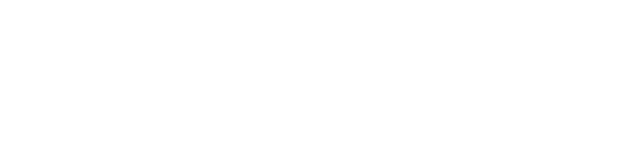
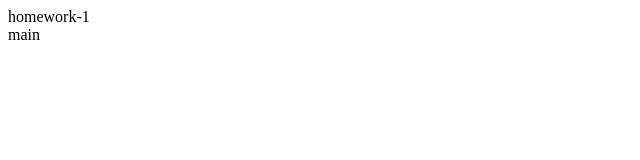
Before and after one commit to alinagaripova/test-otus, a plain HTML site: page index.html in a window 1280 px wide. Shown: the whole page, without its empty margins (0-640 px from the left). Drawn offline with Linux system fonts and the light colour scheme.

Commit message:
homework-1

```diff
--- a/index.html
+++ b/index.html
@@ -7,6 +7,11 @@
   <title>Document</title>
 </head>
 <body>
-
+  <header>
+    homework-1
+  </header>
+  <main>
+    main
+  </main>
 </body>
 </html>
```
